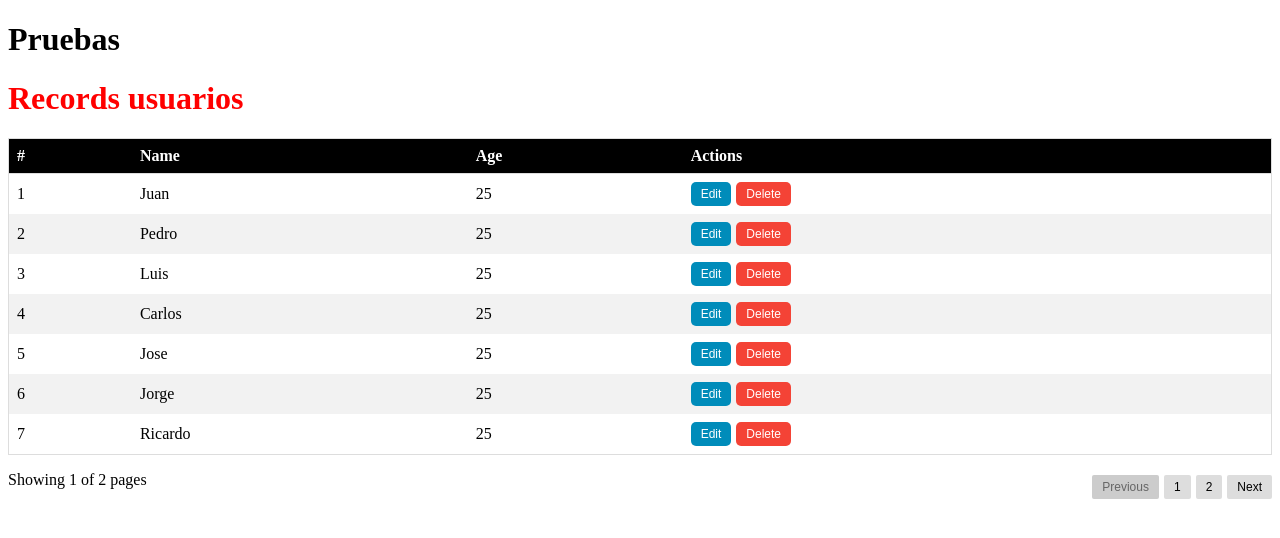
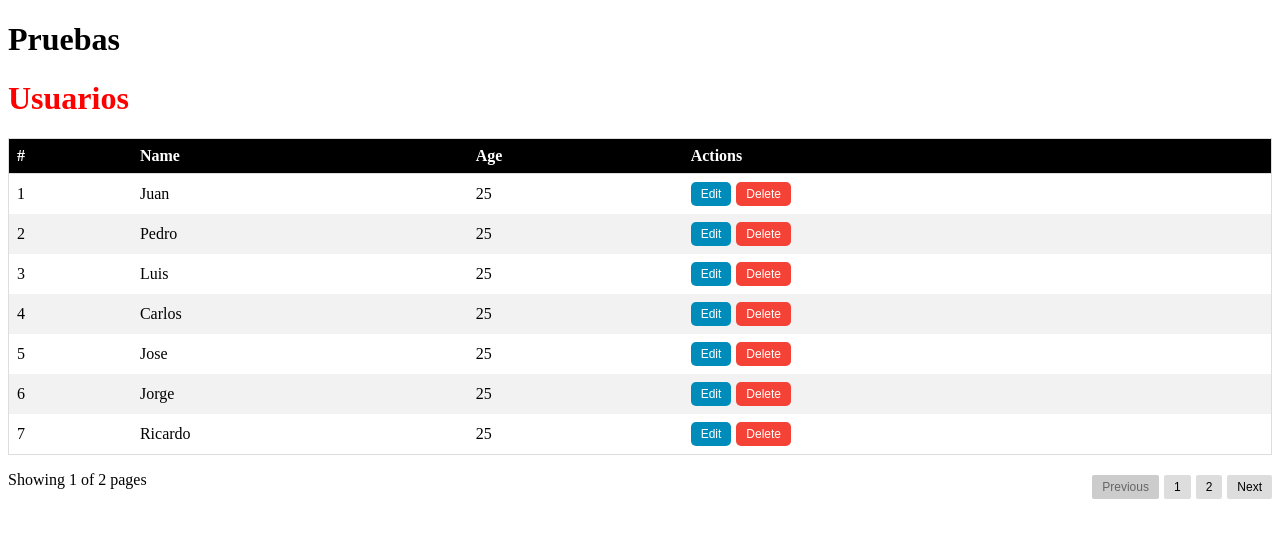
Before and after one commit to Edwalfo/tablaReutilizable, a React (Vite) app: page / in a window 1280 px wide. Shown: the top 538 px of the page. Built offline with nearby package versions, Linux system fonts and the light colour scheme.

Commit message:
Update titles in App and ReusableTable components

```diff
--- a/src/App.tsx
+++ b/src/App.tsx
@@ -89,7 +89,7 @@
       <TablaReutilizable
         data={users}
         columns={columns}
-        title="usuarios"
+        title="Usuarios"
         pagination={true}
         rowsPerPage={7}
         handleEdit={handleEdit}
--- a/src/components/ReusableTable.tsx
+++ b/src/components/ReusableTable.tsx
@@ -88,7 +88,7 @@
   // Render the component.
   return (
     <>
-      <h1 className="title">Records {title} </h1>
+      <h1 className="title">{title}</h1>
 
       <table className="data-table">
         <thead>
```
